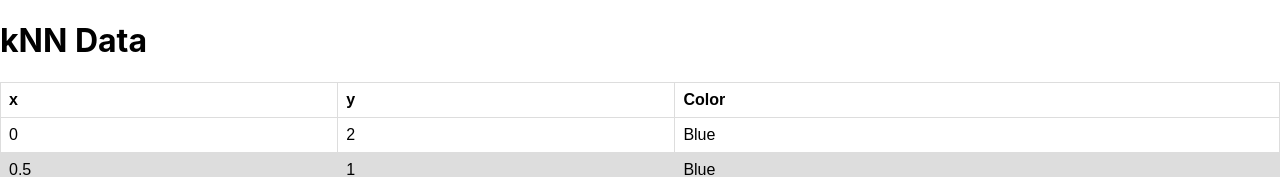
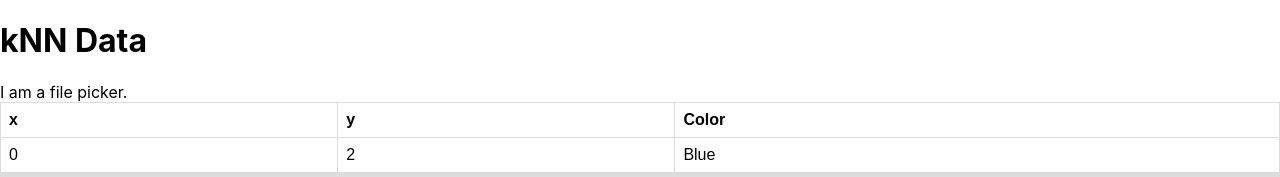
Before and after one commit to dhong9/similar_colors, a React (Create React App) app: page / in a window 1280 px wide. Shown: the top 177 px of the page. Built offline with nearby package versions, Linux system fonts and the light colour scheme.

Commit message:
Added file picker component to kNN component

```diff
--- a/src/components/knn/knn.component.js
+++ b/src/components/knn/knn.component.js
@@ -2,6 +2,7 @@ import React, { useState } from "react";
 
 // Components
 import Addpoint from "../addpoint/addpoint.component";
+import Filepicker from "../filepicker/filepicker.component";
 import ScatterPlot from "../plot/plot.component";
 import Table from "../table/table.component";
 
@@ -28,6 +29,7 @@ export default function KNN() {
 
     return (
         <div>
+            <Filepicker />
             <Table
                 src={data}
             />
```
